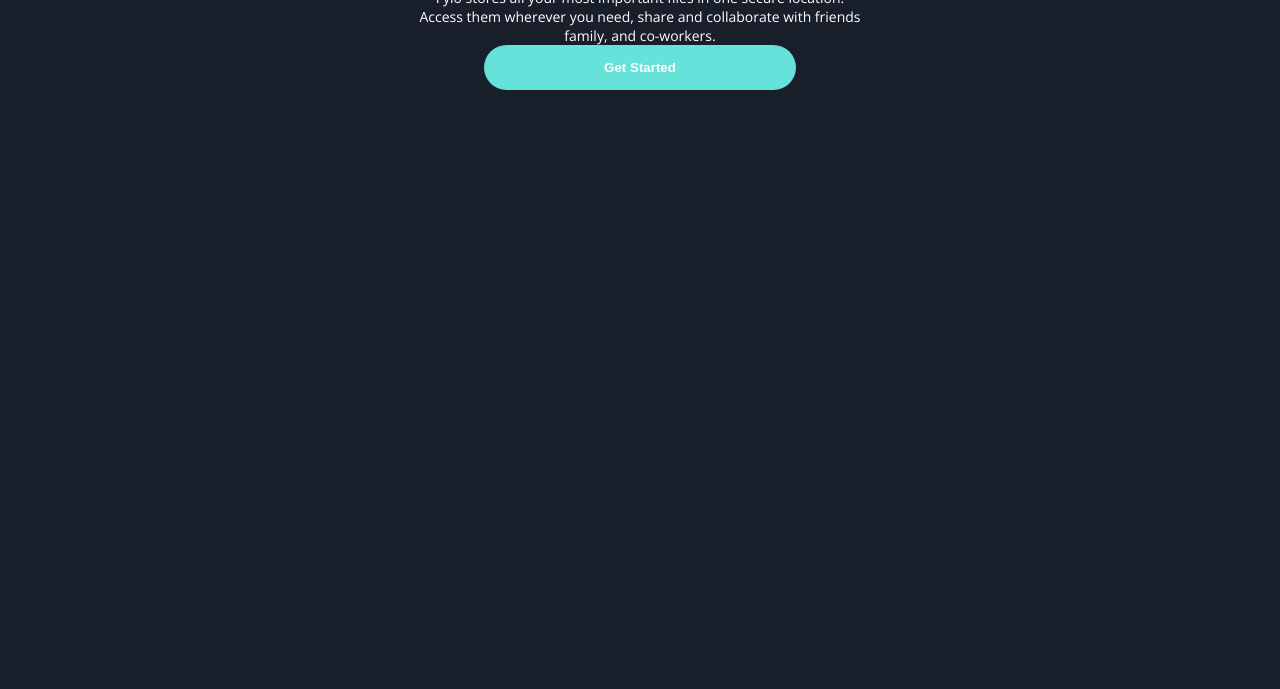
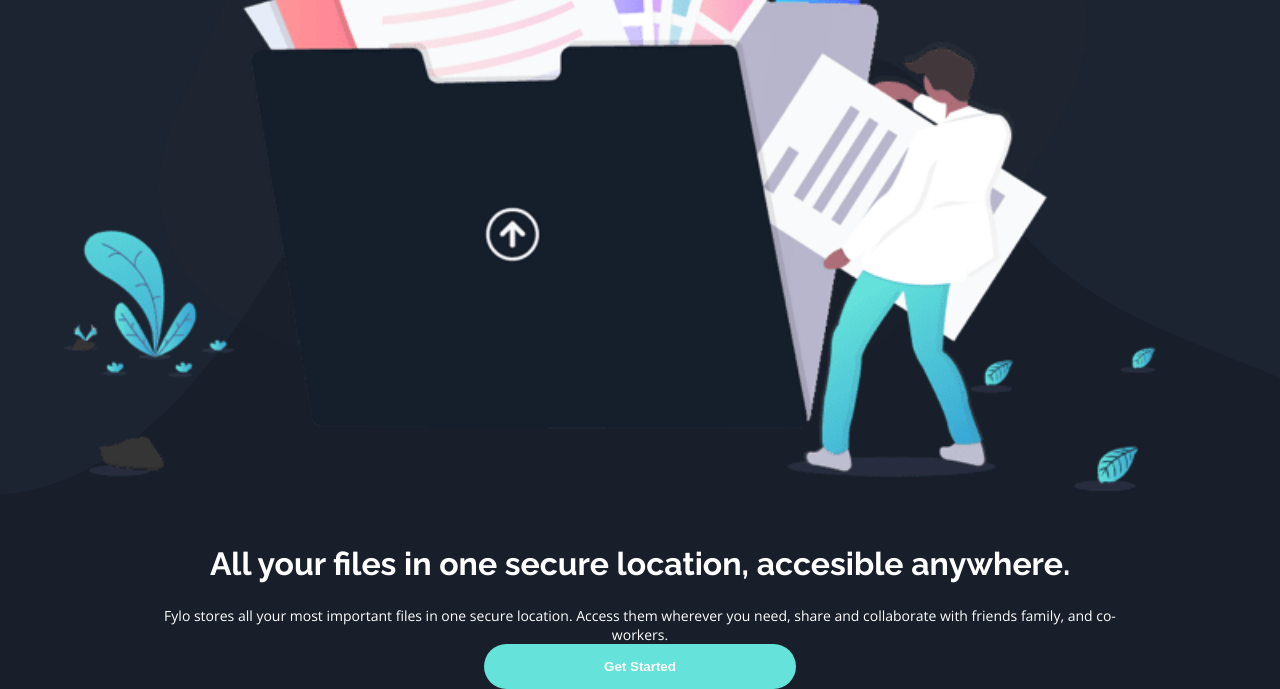
Before and after one commit to tiheryv/desafio-python-1, a plain HTML site: page index.html in a window 1280 px wide. Shown: the part 443-1132 px from the top of the page. Before the commit the page ends 800 px from the top, so only its background shows below. Drawn offline with nearby package versions, Linux system fonts and the light colour scheme.

Commit message:
Fondo colocado correctamente 02

```diff
--- a/css/_body.scss
+++ b/css/_body.scss
@@ -12,3 +12,8 @@
     max-width: 450px;
     margin: 0 auto;
   }
+
+.wrapper-articles{
+    max-width: 75vw;
+    margin: 0 auto;
+}
--- a/css/_header.scss
+++ b/css/_header.scss
@@ -37,15 +37,15 @@
         }
 
         .illustration-intro{
-            width: 400px;
-            margin-bottom: 10px;
+            width: 90%;
             align-items: center;
         }
 
         h1{
-            margin: 0px 60px;
+            margin: 0px 40px;
             text-align: center;
             line-height: 45px;
             position: relative;
+            top: 50px;
         }
     }
--- a/css/_main.scss
+++ b/css/_main.scss
@@ -1,6 +1,6 @@
 .main{
-
     .main-content{
+    margin-top: 70px;
 
         .entry{
             text-align: center;
--- a/index.html
+++ b/index.html
@@ -28,9 +28,9 @@
             </div>
         </div>
     </header>
-    <section class="main container">
+    <section class="main wrapper-articles">
         <div class="main-content">
-            <div class="entry">
+            <div class="entry wrapper-articles">
                 <p>Fylo stores all your most important files in one secure location. Access them wherever you need, share and collaborate with friends family, and co-workers.</p>
                 <button class="button">Get Started</button>
             </div>
```
Also changed, not shown: css/styles.css, 1 other file.
